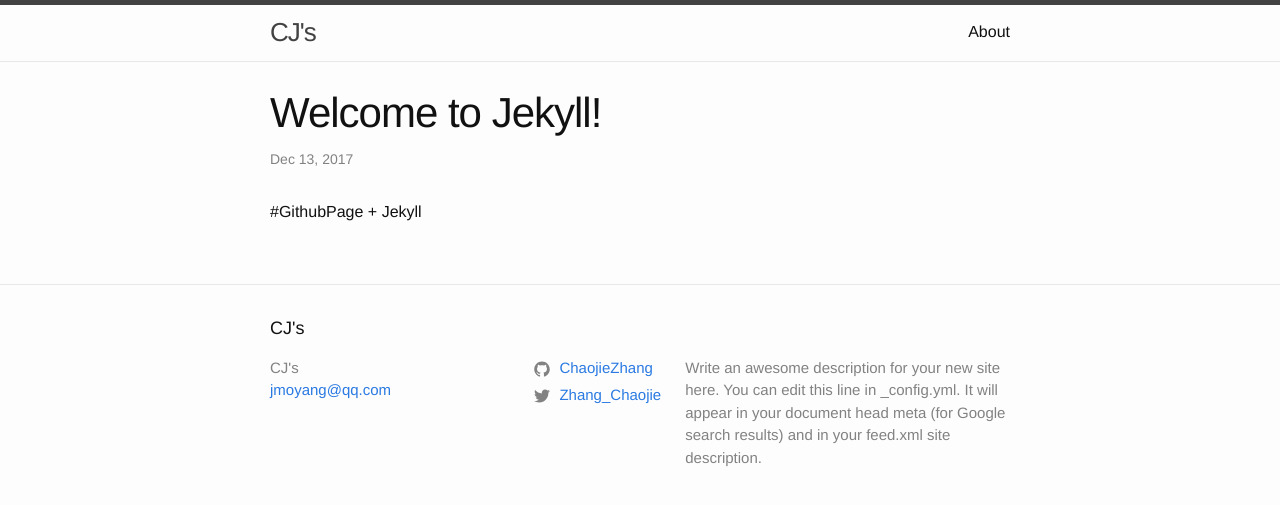
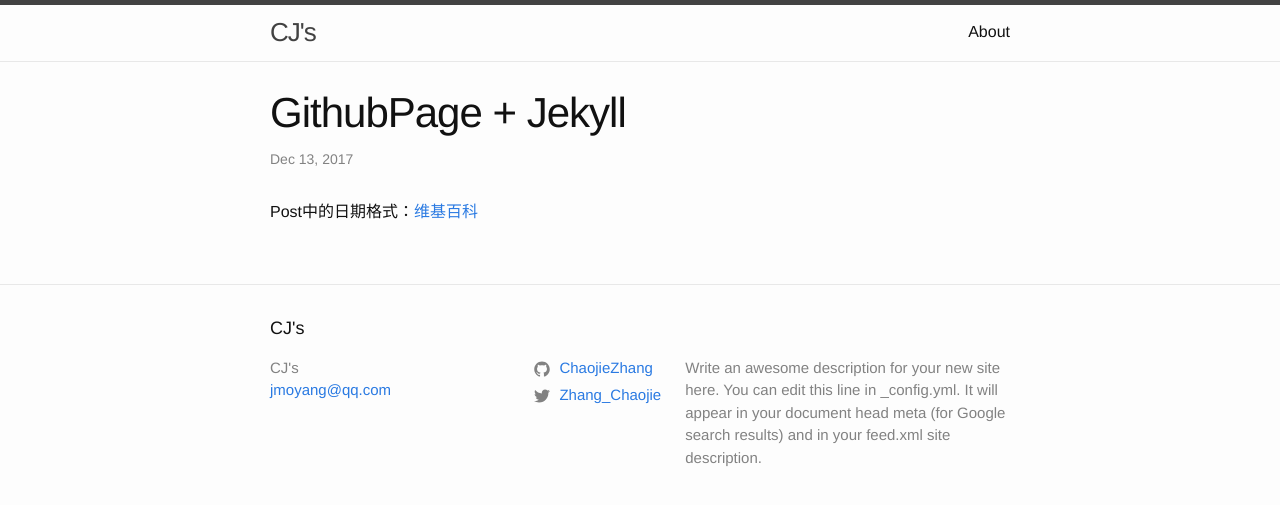
Before and after one commit to ChaojieZhang/chaojiezhang.github.io, a Jekyll site: the page built from _posts/2017-12-13-githubpage+jekyll.markdown, in a window 1280 px wide. Shown: the top 505 px of the page. Built offline with Jekyll 4.4.1, drawn with Linux system fonts in a browser that asks for light colours.

Commit message:
fix post date format error

```diff
--- a/_posts/2017-12-13-githubpage+jekyll.markdown
+++ b/_posts/2017-12-13-githubpage+jekyll.markdown
@@ -1,8 +1,7 @@
 ---
 layout: post
-title:  "Welcome to Jekyll!"
-date:   2017-12-13 16:44:00 +0000
+title:  "GithubPage + Jekyll"
+date:   2017-12-13 16:44:00 +08
 categories: blog
 ---
-
-#GithubPage + Jekyll
+Post中的日期格式：[维基百科](https://zh.wikipedia.org/wiki/ISO_8601)
```
